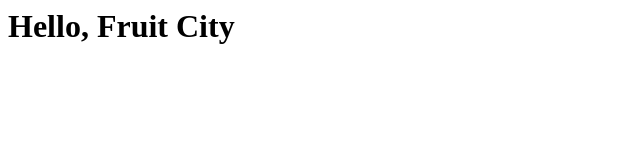
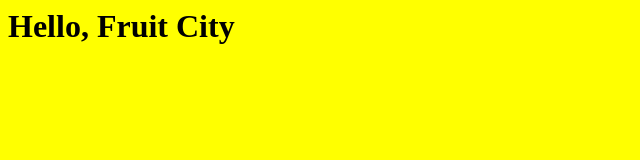
Before and after one commit to fruit-city/fruit-city.github.io, a plain HTML site: page index.html in a window 1280 px wide. Shown: the whole page, without its empty margins (0-640 px from the left). Drawn offline with Linux system fonts and the light colour scheme.

Commit message:
added favicon

```diff
--- a/index.html
+++ b/index.html
@@ -1,5 +1,14 @@
 <html>
-<head></head>
+<head>
+	<title>Fruit City Community</title>
+<link rel="shortcut icon" type="image/jpg" href="./assets/favicon.png"/>
+<style>
+body {
+	background-color: yellow;
+	color: black;
+}
+</style>
+</head>
 <body>
 <h1>Hello, Fruit City</h1>
 </body>
```
Also changed, not shown: assets/favicon.png (added), assets/fruit-city.png (added).
